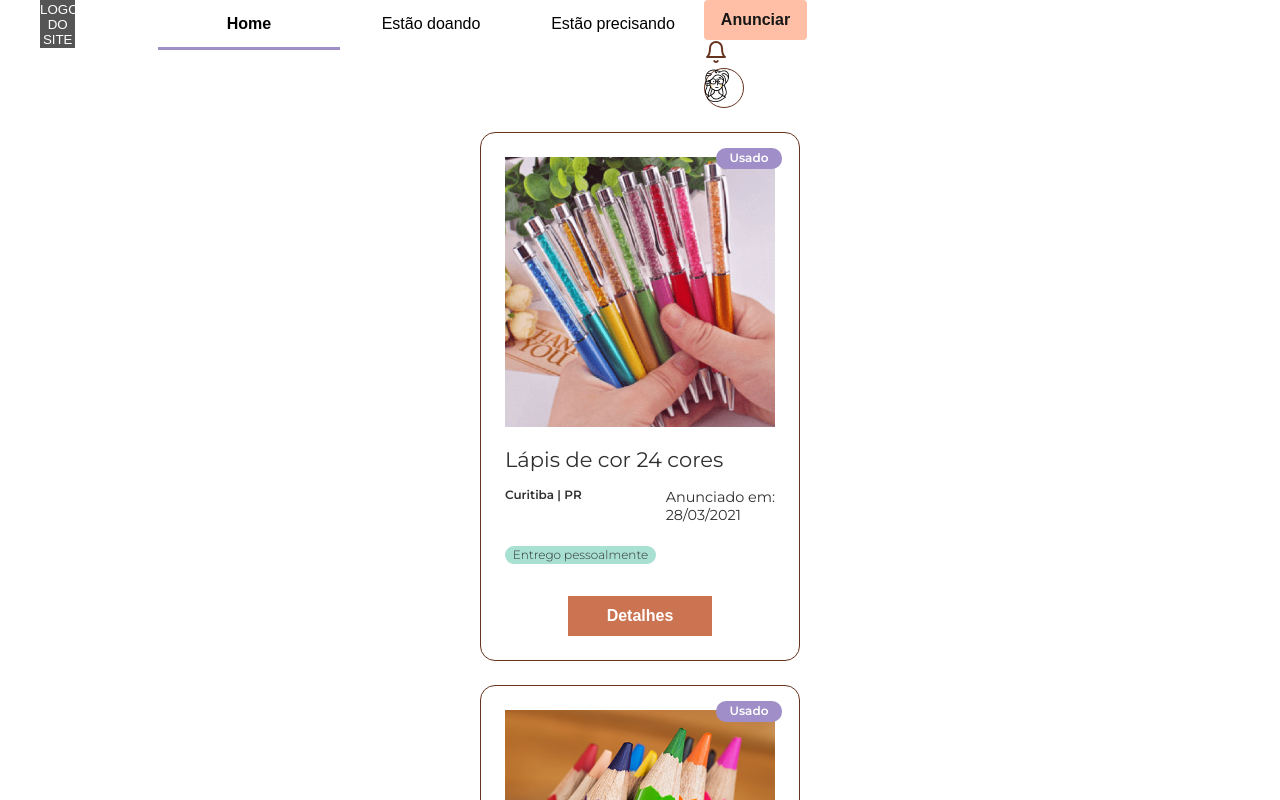
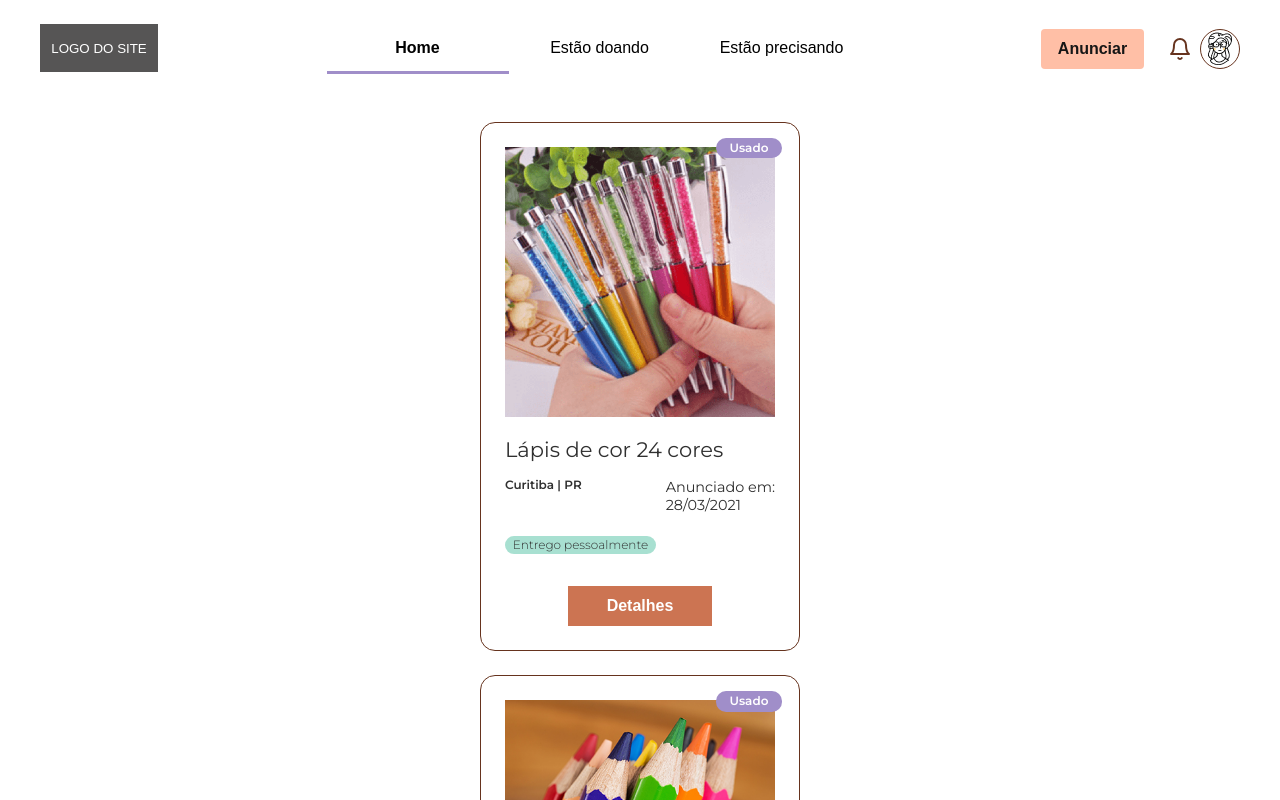
Before and after one commit to FCamara-Squad13/Mobile, a React (Create React App) app: page /teste in a window 1280 px wide. Shown: the top 800 px of the page. Built offline with nearby package versions, Linux system fonts and the light colour scheme.

Commit message:
Finishes Navbar CSS desktop version

```diff
--- a/src/components/Navbar/index.tsx
+++ b/src/components/Navbar/index.tsx
@@ -8,32 +8,27 @@ const Navbar: React.FC = () => {
     <nav className="navbar">
       <div className="container">
         <div className="navbar-content">
-          <div>
           <button type="button" className="logo" placeholder="LOGO DO SITE">
             LOGO DO SITE
           </button>
-          </div>
           <div className="menu">
-            <button type="button" className="home">
+            <button type="button" className="navbar-button active">
               Home
             </button>
-            <button type="button" className="donating">
+            <button type="button" className="navbar-button">
               Estão doando
             </button>
-            <button type="button" className="needing">
+            <button type="button" className="navbar-button">
               Estão precisando
             </button>
           </div>
           <div className="user-actions">
-            <div className="announce">
             <button type="button" className="btnAnnounce">
               Anunciar
             </button>
-            </div>
-            <div className="iconNotification">
-              <Bell />
-            </div>
-            <div className="iconProfile">
+            <div className="icons">
+              <Bell color="#66331E" className="icon-notification" />
+              <div className="icon-profile">
                 <img
                   src={profile}
                   alt="profile"
@@ -45,6 +40,7 @@ const Navbar: React.FC = () => {
             </div>
           </div>
         </div>
+      </div>
     </nav>
   );
 };
--- a/src/components/Navbar/style.css
+++ b/src/components/Navbar/style.css
@@ -1,13 +1,14 @@
 .navbar-content {
+  width: 100%;
+  padding: 24px 0;
   display: flex;
-  width: 100%;
+  justify-content: space-between;
 }
 
 .logo {
   color: white;
   background-color: #565555;
   width: 118px;
-  max-width: 30%;
   height: 48px;
   font-weight: 400;
   text-align: center;
@@ -15,26 +16,25 @@
   border: none;
 }
 
-.home,
-.donating,
-.needing {
+.navbar-button {
+  font-weight: 400;
+  font-size: 16px;
+  line-height: 24px;
   background-color: #ffffff;
   width: 182px;
   height: 48px;
   border: 0;
-  font-size: 16px;
-  line-height: 24px;
 }
 
-.home {
+.active {
   font-weight: 600;
   text-align: center;
   border-bottom: 3px solid #a08ec9;
 }
 
-.donating,
-.needing {
-  font-weight: 400;
+.user-actions {
+  display: flex;
+  justify-content: space-between;
 }
 
 .btnAnnounce {
@@ -46,15 +46,26 @@
   font-weight: 600;
   font-size: 16px;
   line-height: 24px;
-  color: #161616;
+  color: var(--color-dark-secondary);
+  align-self: center;
+  margin-right: 24px;
 }
 
-.iconNotification {
-  color: #66331e;
+.icons {
+  display: flex;
+  align-items: center;
 }
 
-.iconProfile {
-  border: 1px solid #66331e;
+.icon-notification {
+  color: var(-color-peach-darker);
+  margin-right: 8px;
+}
+
+.icon-profile {
+  display: flex;
+  justify-content: center;
+  align-items: center;
+  border: 1px solid #66331E;
   border-radius: 50%;
   width: 40px;
   height: 40px;
--- a/src/index.css
+++ b/src/index.css
@@ -4,6 +4,7 @@
   --color-cyan-terciary: #A8E0D1;
   --color-purple-terciary: #A08EC9;
   --color-dark-primary: #4C4C4C;
+  --color-dark-secondary: #161616;
   --text-color: #303030;
 }
 
```
Lines whose indentation alone changed are shown as unchanged.
